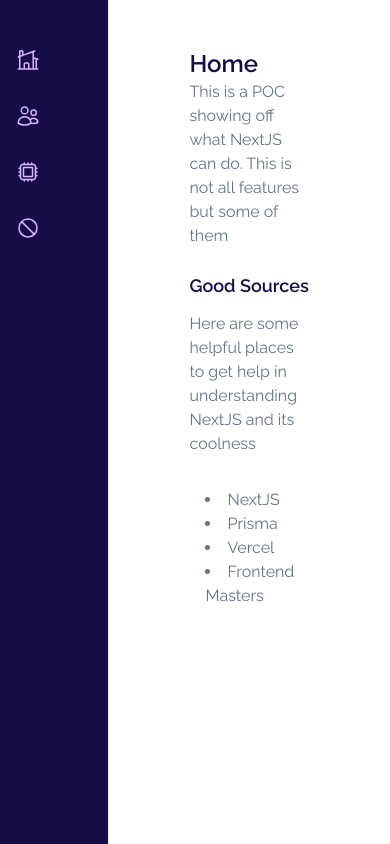
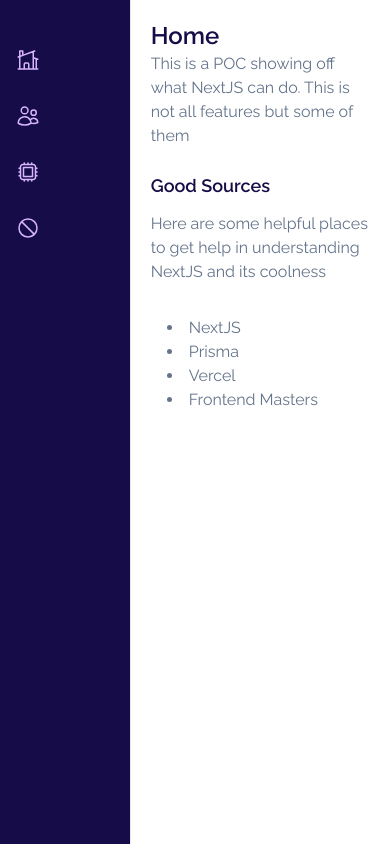
Before and after one commit to jrock2004/customer-dashboard, a Next.js app: page / in a window 390 px wide. Built offline with nearby package versions, Linux system fonts and the light colour scheme.

Commit message:
fixing layout for mobile

```diff
--- a/app/layout.tsx
+++ b/app/layout.tsx
@@ -21,7 +21,7 @@ export default function RootLayout({
         className={`flex h-full flex-row bg-white text-slate-500 antialiased ${raleway.className}`}
       >
         <MainNav />
-        <main className="h-full w-full px-20 py-12">{children}</main>
+        <main className="h-full w-full p-5 md:px-20 md:py-12">{children}</main>
       </body>
     </html>
   );
```
